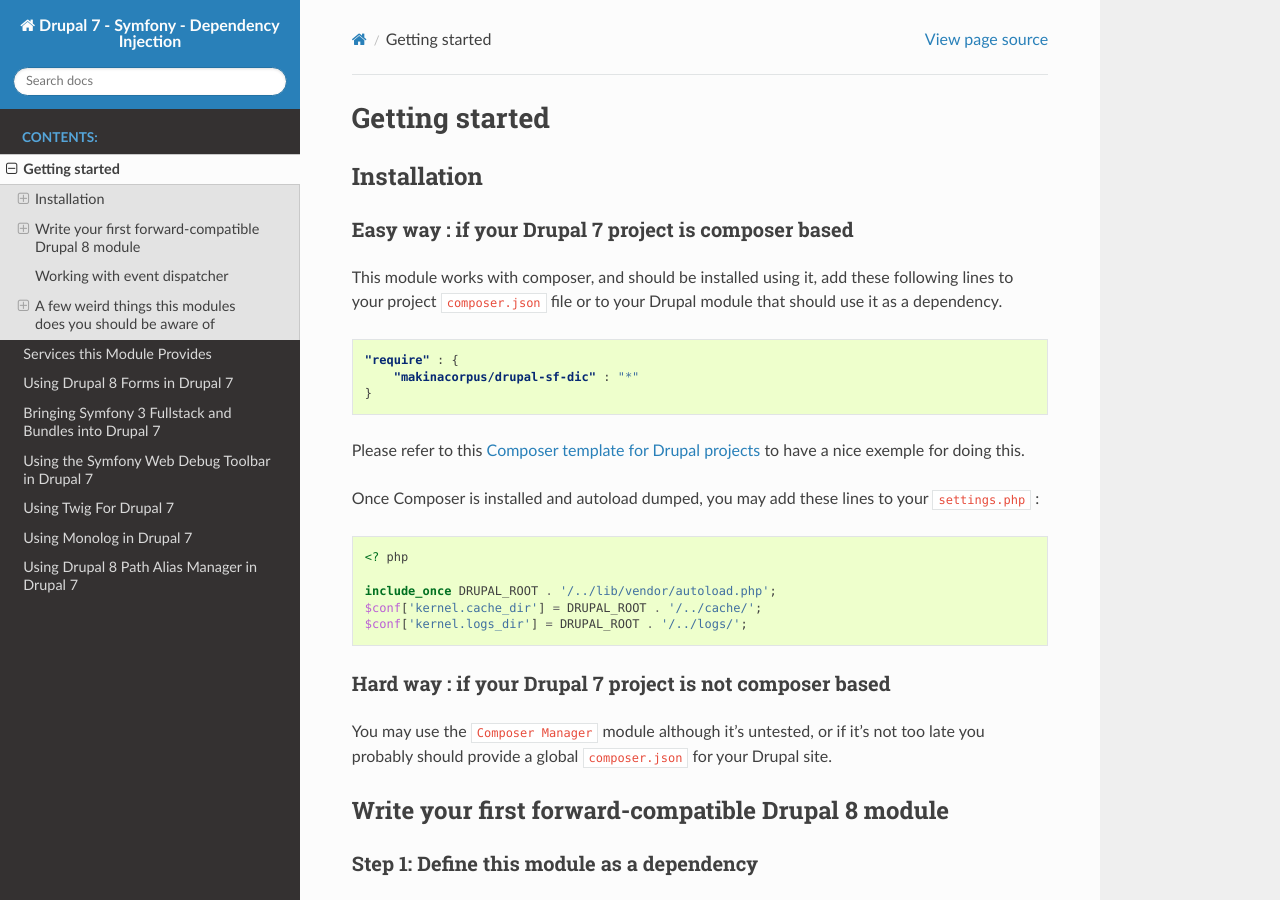
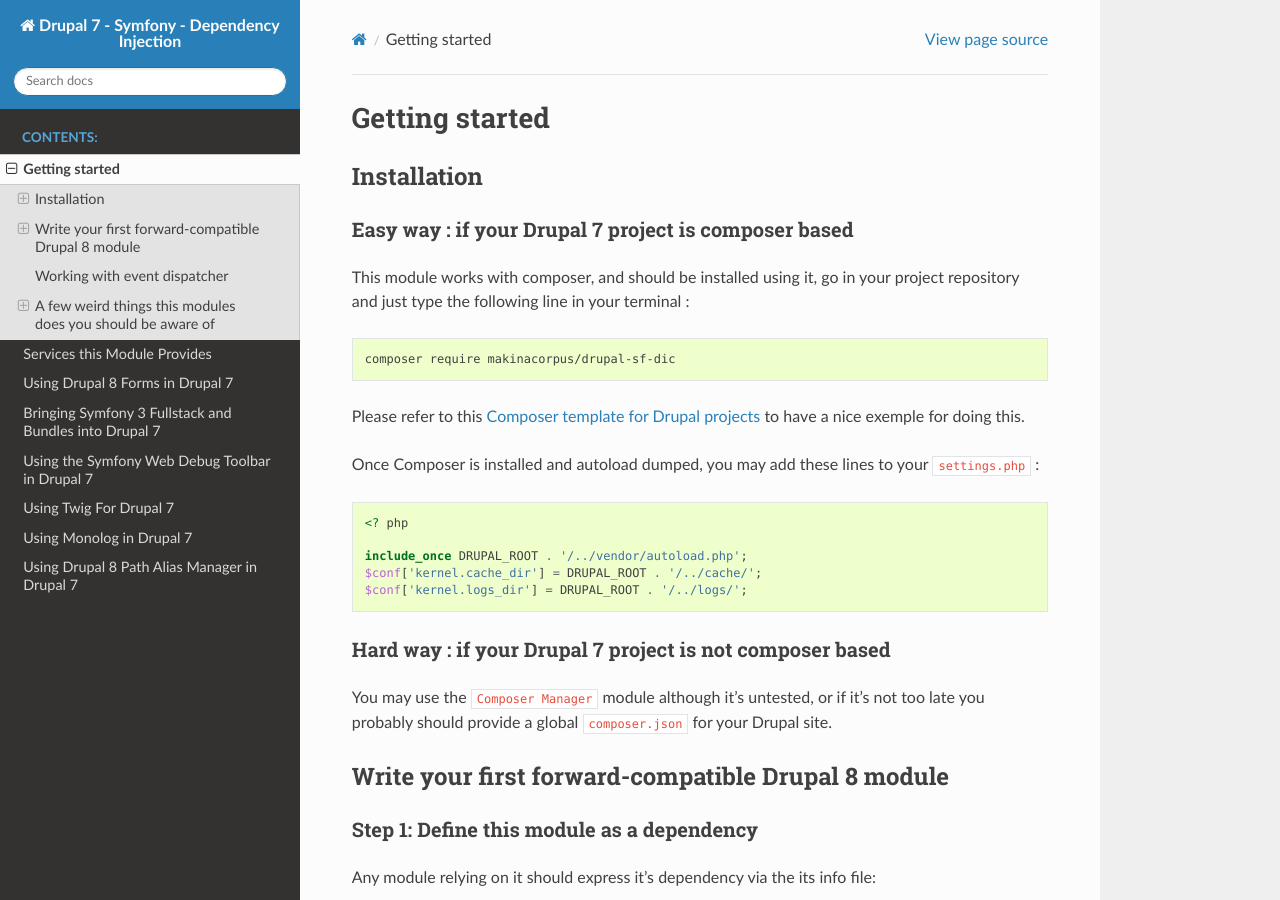
Before and after one commit to makinacorpus/drupal-sf-dic, a Sphinx documentation site: the page built from Resources/docs/getting-started.rst, in a window 1280 px wide and 900 px high. Built offline with Sphinx 7.4.7 and the Read the Docs theme 2.0.0, drawn with Linux system fonts in a browser that asks for light colours.

Commit message:
update docs

```diff
--- a/Resources/docs/getting-started.rst
+++ b/Resources/docs/getting-started.rst
@@ -6,15 +6,12 @@
 
 Easy way : if your Drupal 7 project is composer based
 ^^^^^^^^^^^^^^^^^^^^^^^^^^^^^^^^^^^^^^^^^^^^^^^^^^^^^
-This module works with composer, and should be installed using it, add these
-following lines to your project ``composer.json`` file or to your Drupal module
-that should use it as a dependency.
+This module works with composer, and should be installed using it, go in your
+project repository and just type the following line in your terminal :
 
-.. code-block:: json
+.. code-block:: sh
 
-    "require" : {
-        "makinacorpus/drupal-sf-dic" : "*"
-    }
+    composer require makinacorpus/drupal-sf-dic
 
 Please refer to this `Composer template for Drupal projects <https://github.com/drupal-composer/drupal-project/tree/7.x/>`_
 to have a nice exemple for doing this.
@@ -26,7 +23,7 @@
 
    <? php
 
-   include_once DRUPAL_ROOT . '/../lib/vendor/autoload.php';
+   include_once DRUPAL_ROOT . '/../vendor/autoload.php';
    $conf['kernel.cache_dir'] = DRUPAL_ROOT . '/../cache/';
    $conf['kernel.logs_dir'] = DRUPAL_ROOT . '/../logs/';
 
```
Also changed, not shown: Resources/docs/twig.rst (+6 -2 lines), 1 other file.
